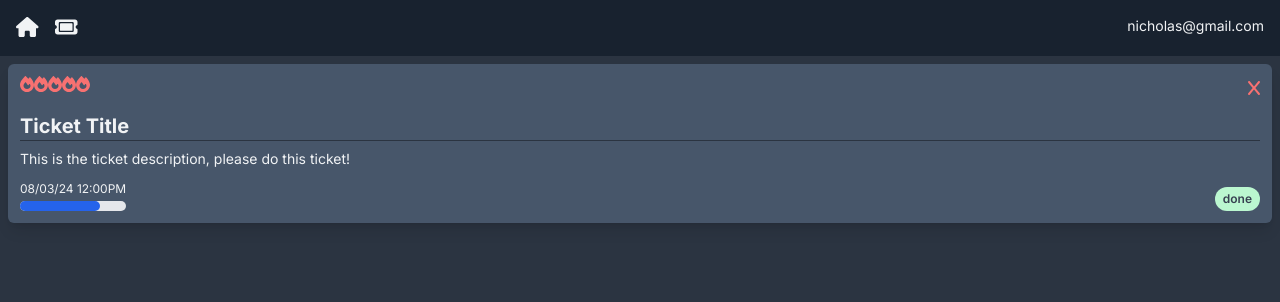
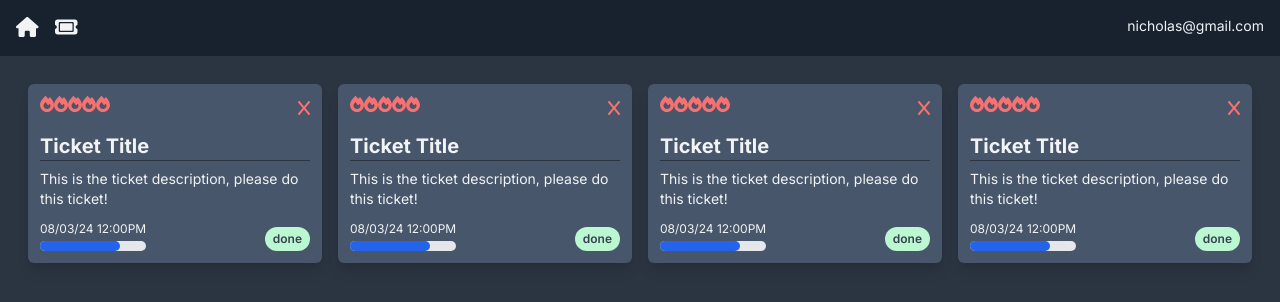
Before and after one commit to Thelastnicko/ticket-app, a Next.js app: page / in a window 1280 px wide. Shown: the top 302 px of the page. Built offline with nearby package versions, Linux system fonts and the light colour scheme.

Commit message:
style main page so the tickets will fit different screen sizes

```diff
--- a/app/page.js
+++ b/app/page.js
@@ -2,8 +2,13 @@
 
 const Dasboard = () => {
   return (
-    <div>
-      <TicketCard />
+    <div className="p-5">
+      <div className="lg:grid grid-cols-2 xl:grid-cols-4">
+        <TicketCard />
+        <TicketCard />
+        <TicketCard />
+        <TicketCard />
+      </div>
     </div>
   );
 };
```
